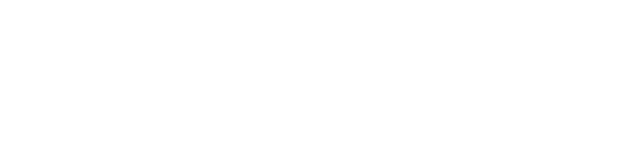
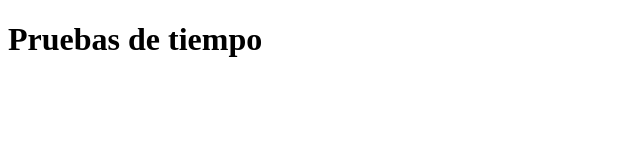
Before and after one commit to FerRipodas/practicagit, a plain HTML site: page contact.html in a window 1280 px wide. Shown: the whole page, without its empty margins (0-640 px from the left). Drawn offline with Linux system fonts and the light colour scheme.

Commit message:
Agregue un H!

```diff
--- a/contact.html
+++ b/contact.html
@@ -7,6 +7,7 @@
     <title>Document</title>
 </head>
 <body>
+    <h1>Pruebas de tiempo</h1>
 
 </body>
 </html>
```
